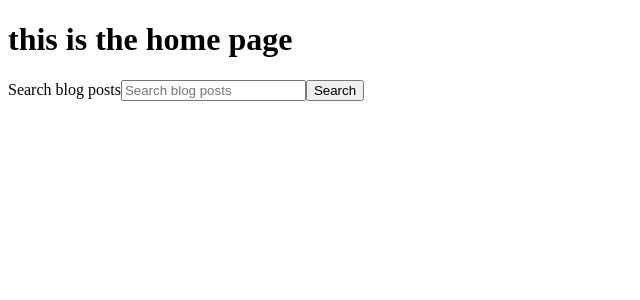
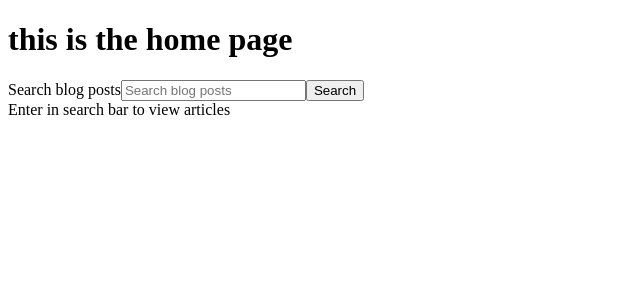
Before and after one commit to cruzma/front-end-atomik, a React (Create React App) app: page / in a window 1280 px wide. Shown: the top 300 px of the page, without its empty margins (0-640 px from the left). Built offline with nearby package versions, Linux system fonts and the light colour scheme.

Commit message:
changed begining message to direct user to begin search

```diff
--- a/src/components/articleCard/articleCard.jsx
+++ b/src/components/articleCard/articleCard.jsx
@@ -8,8 +8,6 @@ const ArticleCard = (props) => (
         <h1>{props.data.title}</h1>
         <h2>{props.data.headline}</h2>
 
-        {/* {console.log(props.data.title)} */}
-
     </div>
 )
 
--- a/src/pages/Homepage/HomePage.jsx
+++ b/src/pages/Homepage/HomePage.jsx
@@ -50,7 +50,7 @@ const HomePage = () => {
             />
             {/* <ArticleList articles={articles} /> */}
 
-            { articles.length === 0 ? console.log("nothing") : <ArticleList articles={articles} /> }
+            { articles.length === 0 ? <div>Enter in search bar to view articles</div> : <ArticleList articles={articles} /> }
         </div>
     )
 }
```
